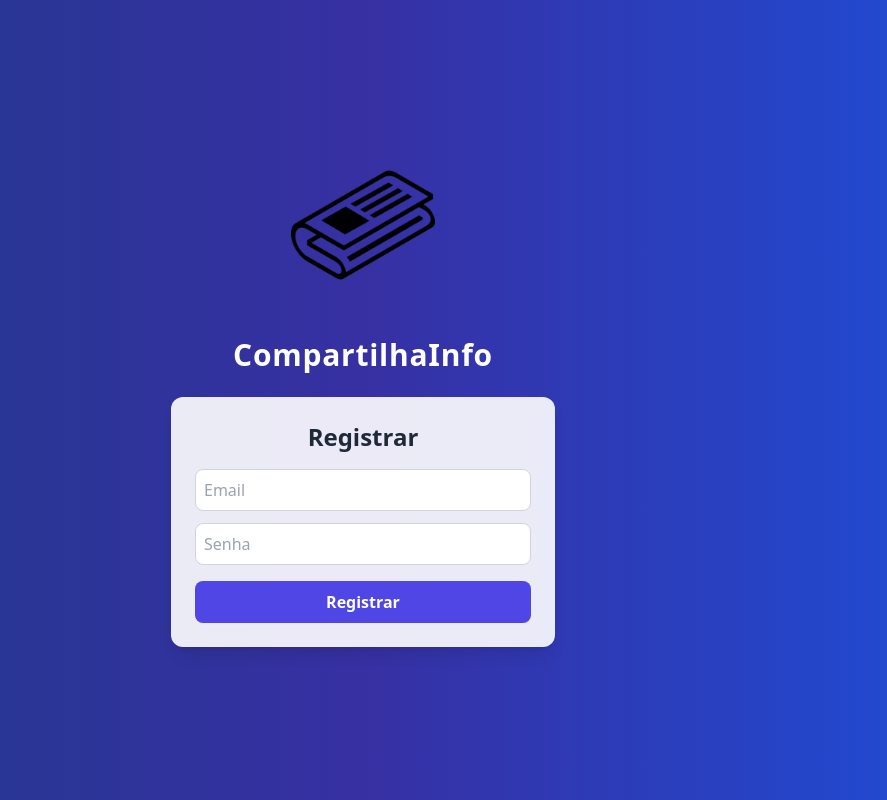
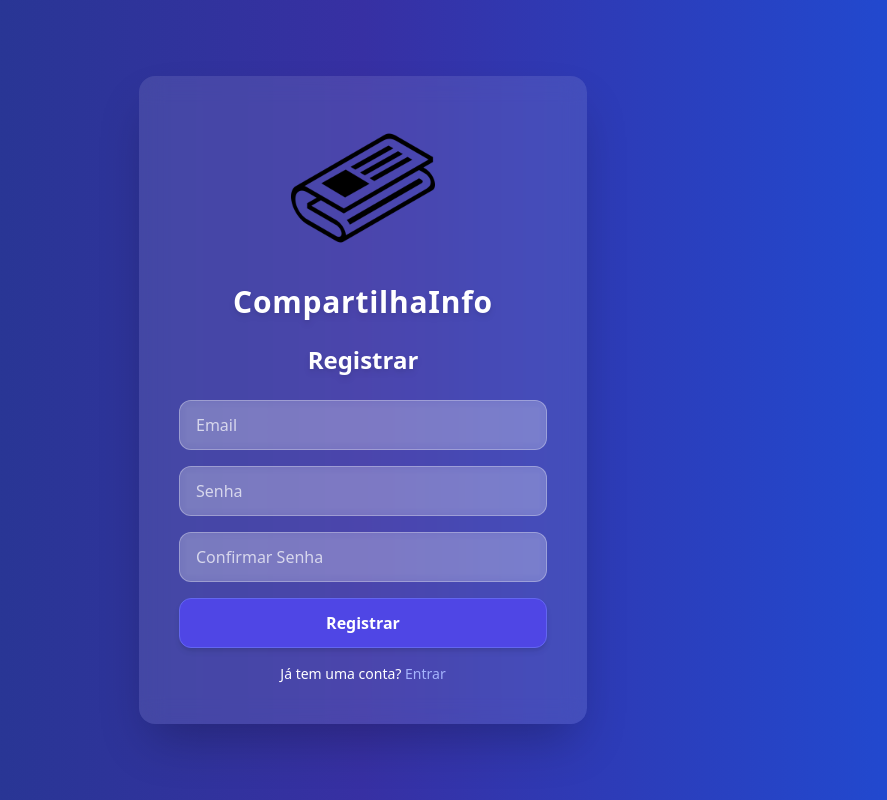
Before and after one commit to elc1090/project4-2025a-bruno-1, a React (Vite) app in the folder frontend/: page /register in a window 1280 px wide. Shown: the whole page, without its empty margins (277-1164 px from the left). Built offline with nearby package versions, Linux system fonts and the light colour scheme.

Commit message:
feat: atualização visual em RegisterPage e otimização de registro de tags

```diff
--- a/frontend/src/components/KeywordTags.jsx
+++ b/frontend/src/components/KeywordTags.jsx
@@ -2,11 +2,22 @@
 import { useEffect, useState } from 'react'
 import api from '../services/api'
 
-export default function KeywordTags({ url }) {
+export default function KeywordTags({ url, linkData }) {
   const [tags, setTags] = useState(null)   // null = ainda carregando
   const [error, setError] = useState(false)
 
-  useEffect(() => {
+   useEffect(() => {
+    // NOVO: Verificar se já temos tags no linkData
+    if (linkData?.tags) {
+      try {
+        const cachedTags = JSON.parse(linkData.tags);
+        setTags(cachedTags);
+        return; // Não faz requisição se já tem tags
+      } catch (err) {
+        console.error('Erro ao parsear tags cached:', err);
+      }
+    }
+
     let cancel = false
     async function fetchTags() {
       try {
@@ -20,7 +31,7 @@
     }
     fetchTags()
     return () => (cancel = true)
-  }, [url])
+  }, [url, linkData])
 
   if (error) return <p className="text-sm text-gray-500"></p>
   if (tags === null) return <p className="text-sm text-gray-400">carregando…</p>
--- a/frontend/src/pages/LinksPage.jsx
+++ b/frontend/src/pages/LinksPage.jsx
@@ -270,7 +270,7 @@
                   >
                     {l.url}
                   </a>
-                  <KeywordTags url={l.url} />
+                  <KeywordTags url={l.url} linkData={l} />
                   <div className="flex justify-between text-sm text-gray-500 mt-4">
                     <span>{addedAt}</span>
                     <span>{authorName}</span>
--- a/frontend/src/pages/RegisterPage.jsx
+++ b/frontend/src/pages/RegisterPage.jsx
@@ -1,15 +1,22 @@
 import { useState } from 'react';
 import api from '../services/api';
-import { useNavigate } from 'react-router-dom';
+import { useNavigate, Link } from 'react-router-dom';
 
 export default function RegisterPage() {
   const [email, setEmail] = useState('');
   const [senha, setSenha] = useState('');
+  const [confirmarSenha, setConfirmarSenha] = useState('');
   const [erro, setErro] = useState('');
   const navigate = useNavigate();
 
   async function handleSubmit(e) {
     e.preventDefault();
+
+    if (senha !== confirmarSenha) {
+      setErro('As senhas não coincidem');
+      return;
+    }
+
     try {
       await api.post('/register', { email, senha });
       navigate('/login');
@@ -20,22 +27,40 @@
 
   return (
     <main className="min-h-screen flex items-center justify-center bg-gradient-to-r from-blue-900 via-indigo-800 to-blue-700">
-      <div className="flex flex-col items-center px-4 py-8 sm:px-6 lg:px-8 w-full max-w-md">
-        <img src="logo2.png" alt="Logo" className="w-36 h-46 mb-10" />
-        <h1 className="text-3xl font-extrabold text-white tracking-wide mb-6 text-center">
+      <div className="flex flex-col items-center px-6 py-10 sm:px-8 lg:px-10 w-full max-w-md bg-white/10 backdrop-blur-md rounded-2xl shadow-2xl">
+        {/* Logo */}
+        <img
+          src="logo2.png"
+          alt="Logo"
+          className="w-36 h-auto mb-6"
+        />
+
+        {/* Nome do site */}
+        <h1 className="text-3xl font-extrabold text-white tracking-wide mb-6 text-center drop-shadow-md">
           CompartilhaInfo
         </h1>
-        <div className="bg-white/90 backdrop-blur p-6 rounded-xl shadow-lg w-full">
-          <h2 className="text-2xl font-semibold mb-4 text-center text-gray-800">
+
+        {/* Container do formulário */}
+        <div className="w-full">
+          <h2 className="text-2xl font-semibold mb-6 text-center text-white drop-shadow-md">
             Registrar
           </h2>
-          {erro && <div className="text-red-600 mb-3 text-sm font-medium">{erro}</div>}
+
+          {/* Mensagem de erro */}
+          {erro && (
+            <div className="text-red-300 mb-4 text-sm font-medium text-center bg-red-900/20 backdrop-blur-sm border border-red-400/30 rounded-lg p-3">
+              {erro}
+            </div>
+          )}
+
+          {/* Formulário */}
+          <form onSubmit={handleSubmit} className="space-y-4">
             <input
               type="email"
               placeholder="Email"
               value={email}
               onChange={e => setEmail(e.target.value)}
-            className="w-full p-2 rounded-lg border border-gray-300 mb-3 focus:outline-none focus:ring-2 focus:ring-indigo-400"
+              className="w-full px-4 py-3 rounded-xl bg-white/20 backdrop-blur-sm border border-white/30 text-white placeholder-white/70 focus:outline-none focus:ring-2 focus:ring-indigo-400 focus:border-transparent transition-all duration-300"
               required
             />
             <input
@@ -43,16 +68,36 @@
               placeholder="Senha"
               value={senha}
               onChange={e => setSenha(e.target.value)}
-            className="w-full p-2 rounded-lg border border-gray-300 mb-4 focus:outline-none focus:ring-2 focus:ring-indigo-400"
+              className="w-full px-4 py-3 rounded-xl bg-white/20 backdrop-blur-sm border border-white/30 text-white placeholder-white/70 focus:outline-none focus:ring-2 focus:ring-indigo-400 focus:border-transparent transition-all duration-300"
+              required
+            />
+            <input
+              type="password"
+              placeholder="Confirmar Senha"
+              value={confirmarSenha}
+              onChange={e => setConfirmarSenha(e.target.value)}
+              className="w-full px-4 py-3 rounded-xl bg-white/20 backdrop-blur-sm border border-white/30 text-white placeholder-white/70 focus:outline-none focus:ring-2 focus:ring-indigo-400 focus:border-transparent transition-all duration-300"
               required
             />
             <button
-            onClick={handleSubmit}
-            className="w-full p-2 rounded-lg bg-indigo-600 text-white font-semibold hover:bg-indigo-700 transition duration-200"
+              type="submit"
+              className="w-full px-4 py-3 rounded-xl bg-indigo-600 text-white font-semibold shadow-md hover:bg-indigo-700 hover:shadow-lg transition-all duration-300 border border-indigo-500"
             >
               Registrar
             </button>
+          </form>
         </div>
+
+        {/* Link para login */}
+        <p className="mt-4 text-white text-sm">
+          Já tem uma conta?{' '}
+          <Link
+            to="/login"
+            className="text-indigo-300 hover:underline font-medium"
+          >
+            Entrar
+          </Link>
+        </p>
       </div>
     </main>
   );
```
Also changed, not shown: 1 other file (tests, documents, lock files or other folders). Lines whose indentation alone changed are shown as unchanged.
